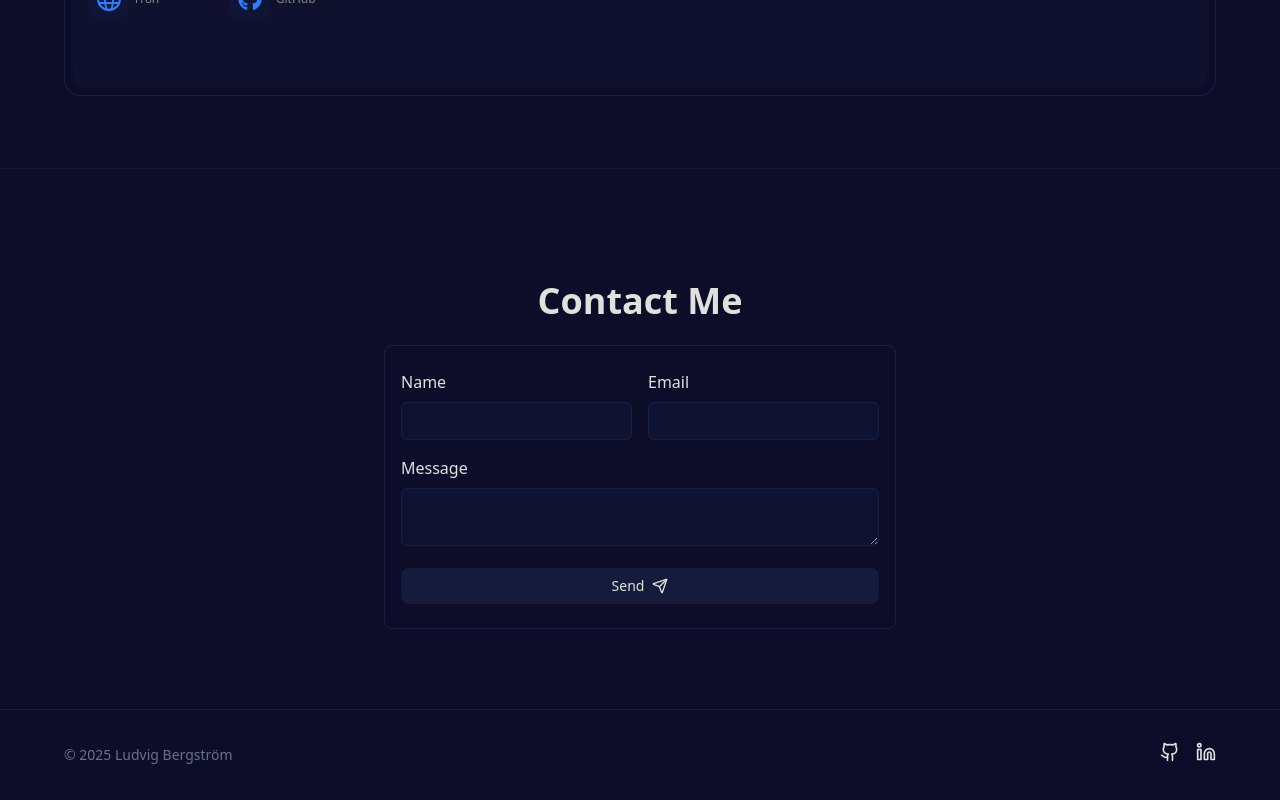
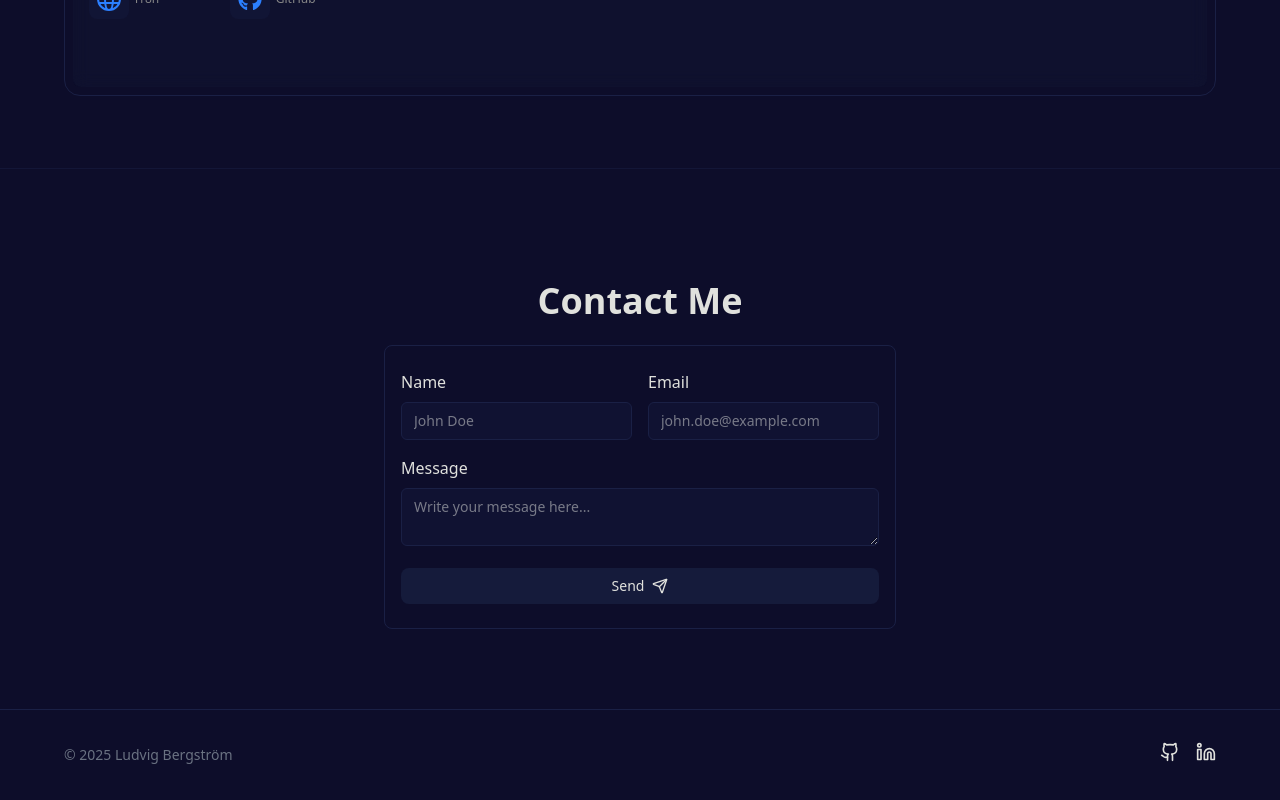
Before and after one commit to Berget1411/another-new-portfolio, a Next.js app: page / in a window 1280 px wide. Shown: the part 5928-6728 px from the top of the page. Built offline with nearby package versions, Linux system fonts and the light colour scheme.

Commit message:
feat: add placeholder text to contact inputs

```diff
--- a/components/contact/contact-form.tsx
+++ b/components/contact/contact-form.tsx
@@ -29,17 +29,20 @@ export function ContactForm() {
           label='Name'
           {...register("name")}
           error={errors.name?.message}
+          placeholder='John Doe'
         />
         <Input
           label='Email'
           {...register("email")}
           error={errors.email?.message}
+          placeholder='john.doe@example.com'
         />
       </div>
       <TextArea
         label='Message'
         {...register("message")}
         error={errors.message?.message}
+        placeholder='Write your message here...'
       />
 
       <Button type='submit' className='mt-4 w-full group'>
```
